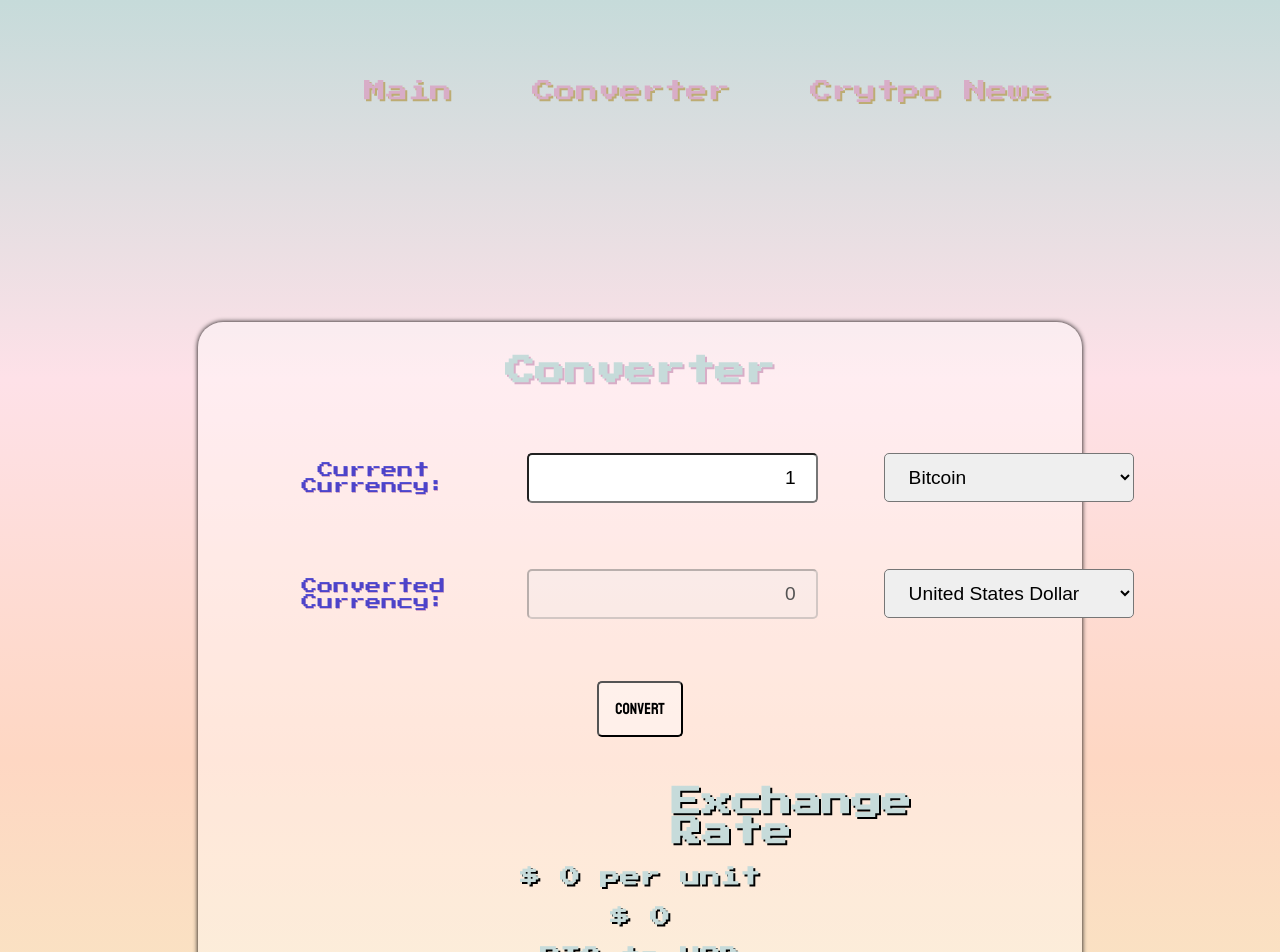
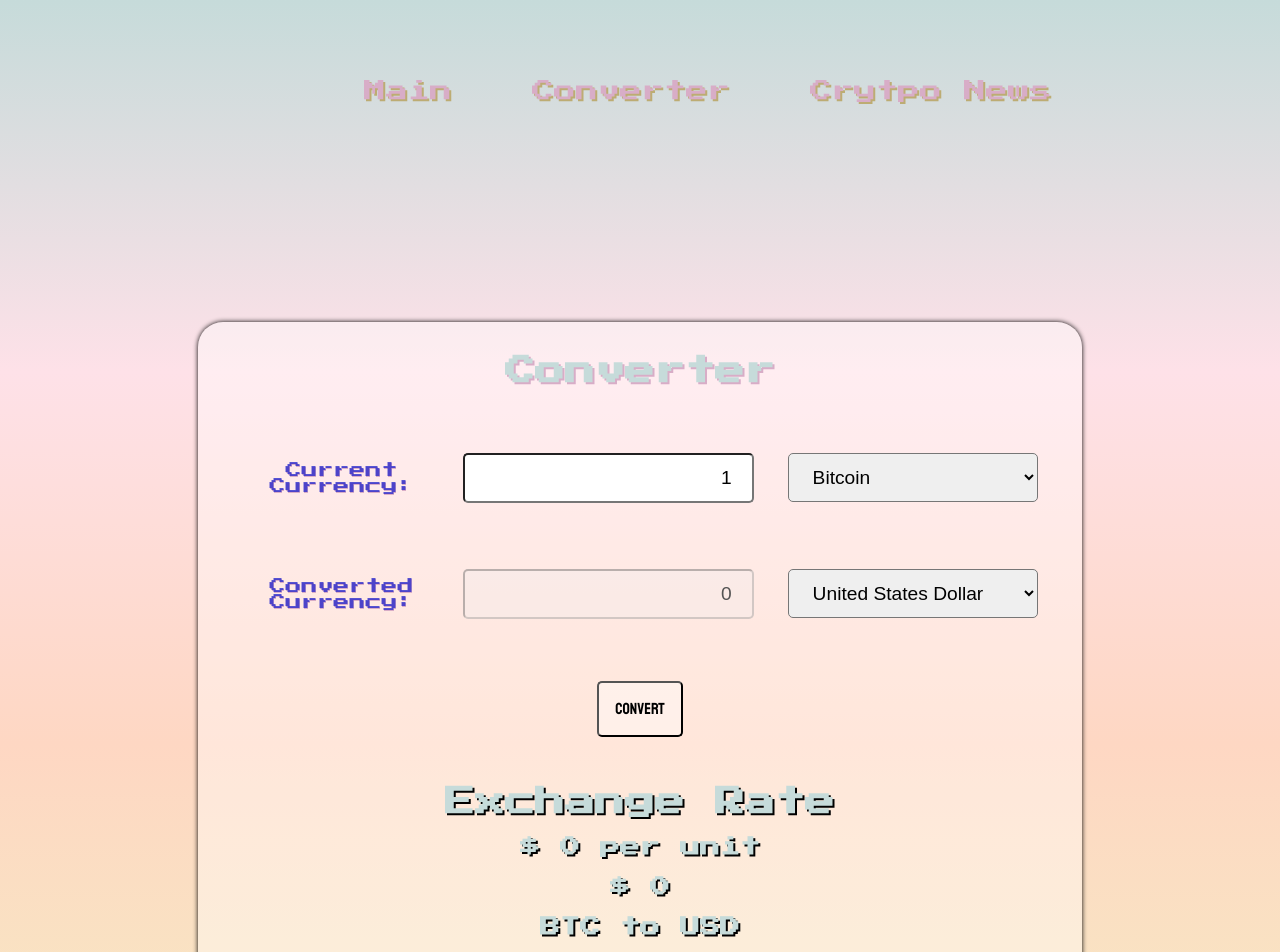
Before and after one commit to danielarmbruster0314/Phase-2-Coding-Project-Crypto-Currency-Converter, a React (Create React App) app in the folder currency-converter/: page /converter in a window 1280 px wide. Shown: the top 952 px of the page. Built offline with nearby package versions, Linux system fonts and the light colour scheme; no server answers; a web font is replaced by a local one.

Commit message:
added css

```diff
--- a/currency-converter/src/index.css
+++ b/currency-converter/src/index.css
@@ -89,9 +89,11 @@
   font-size: 30px;
   margin-top: 10px;
   margin-bottom: 10px;
-  margin-left: 15em;
-  margin-right: 15em;
+  margin-left: 15vw;
+  margin-right: 15vw;
   font-family: "Press Start 2P";
+  white-space: nowrap;
+  justify-content: center;
 }
 
 
@@ -111,7 +113,8 @@
 table{
   width: 500px;
   margin: 0 auto;
-  border-spacing: 4em 3em;
+  border-spacing: 2em 3em;
+
 }
 
 #cripto{
```
Also changed, not shown: 1 other file (tests, documents, lock files or other folders).
